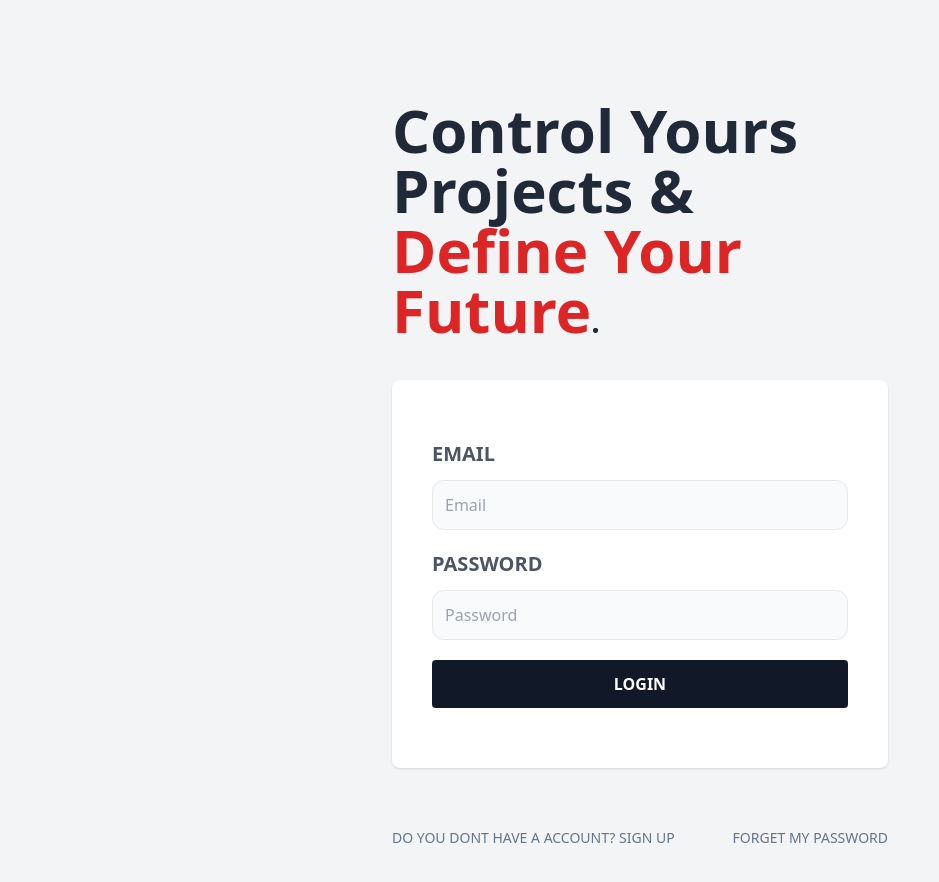
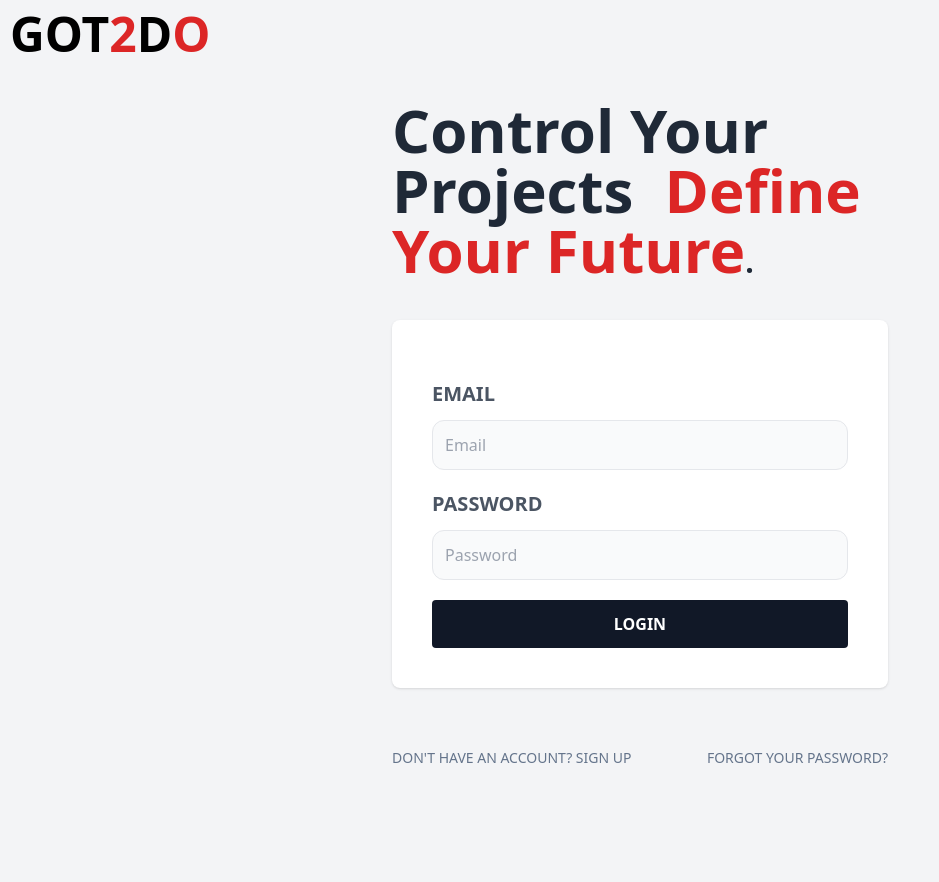
Before and after one commit to Jsosholberton/ToDoList, a React (Vite) app in the folder frontend/: page / in a window 1280 px wide. Shown: the top 882 px of the page, without its empty margins (0-939 px from the left). Built offline with nearby package versions, Linux system fonts and the light colour scheme.

Commit message:
logos_&&_more_configs

```diff
--- a/frontend/src/paginas/Login.jsx
+++ b/frontend/src/paginas/Login.jsx
@@ -1,15 +1,14 @@
-import { useState } from "react"
-import { Link, useNavigate } from "react-router-dom"
-import Alerta from "../components/Alerta"
-import axios from 'axios'
-import useAuth from "../hooks/useAuth"
-
-
+import React, { useState } from "react";
+import { Link, useNavigate } from "react-router-dom";
+import Alerta from "../components/Alerta";
+import axios from 'axios';
+import useAuth from "../hooks/useAuth";
+import "./base.css";
 
 const Login = () => {
-  const [email, setEmail] = useState("")
-  const [password, setPassword] = useState("")
-  const [alerta, setAlerta] = useState({})
+  const [email, setEmail] = useState("");
+  const [password, setPassword] = useState("");
+  const [alerta, setAlerta] = useState({});
 
   const { setAuth } = useAuth();
   const navigate = useNavigate();
@@ -40,14 +39,20 @@ const Login = () => {
     }
   };
 
-  const { msg } = alerta
+  const { msg } = alerta;
 
   return (
-    <>
-      <div className="page-container"></div>
+    <div className="page-container">
+      <div className="corner-text">
+        <h2 className="text-5xl text-center font-black">
+          <span className="text-black">GOT</span>
+          <span className="text-red-600">2</span>
+          <span className="text-black">D</span>
+          <span className="text-red-600">O</span>
+        </h2>
+      </div>
       <h1 className="text-gray-800 font-black text-6xl capitalize">
-        {" "}
-        Control yours Projects & {""}{" "}
+        Control your Projects &nbsp;
         <span className="text-red-600">Define Your Future</span>
         <span className="text-3xl">.</span>
       </h1>
@@ -55,7 +60,7 @@ const Login = () => {
       {msg && <Alerta alerta={alerta} />}
 
       <form
-        className="my-10 bg-white shadow rounded-lg p-10 "
+        className="my-10 bg-white shadow rounded-lg p-10"
         onSubmit={handleSubmit}
       >
         <div className="my-5">
@@ -69,7 +74,7 @@ const Login = () => {
             id="email"
             type="email"
             placeholder="Email"
-            className="w-full mt-3 p-3 border rounded-xl bg bg-gray-50  "
+            className="w-full mt-3 p-3 border rounded-xl bg bg-gray-50"
             value={email}
             onChange={(e) => setEmail(e.target.value)}
           />
@@ -84,36 +89,36 @@ const Login = () => {
           <input
             id="PASSWORD"
             type="password"
-            placeholder="Password "
-            className="w-full mt-3 p-3 border rounded-xl bg bg-gray-50  "
+            placeholder="Password"
+            className="w-full mt-3 p-3 border rounded-xl bg bg-gray-50"
             value={password}
             onChange={(e) => setPassword(e.target.value)}
           />
         </div>
-        <input
+        <button
           type="submit"
-          value="Login"
-          className="bg-gray-900 mb-5 w-full py-3 text-white uppercase font-bold
-              rounded hover:cursor-pointer hover:bg-gray-500 transition colors"
-        />
+          className="bg-gray-900 w-full py-3 text-white uppercase font-bold rounded hover:bg-gray-500 transition colors"
+        >
+          Login
+        </button>
       </form>
 
       <nav className="lg:flex lg:justify-between">
         <Link
           className="block text-center my-5 text-slate-500 uppercase text-sm"
-          to="registrar"
+          to="/registrar" // Reemplaza con la ruta correcta
         >
-          Do you dont have a account? Sign up{" "}
+          Don't have an account? Sign up
         </Link>
 
         <Link
           className="block text-center my-5 text-slate-500 uppercase text-sm"
-          to="olvidepassword"
+          to="/olvidepassword" // Reemplaza con la ruta correcta
         >
-          Forget My Password
+          Forgot your password?
         </Link>
       </nav>
-    </>
+    </div>
   );
 };
 
--- a/frontend/src/paginas/Olvidepassword.jsx
+++ b/frontend/src/paginas/Olvidepassword.jsx
@@ -1,15 +1,13 @@
-import { useState } from 'react'
-import { Link } from "react-router-dom"
-import Alerta from '../components/Alerta'
-import axios from 'axios'
-import { useEffect } from "react";
-
+import React, { useState, useEffect } from 'react';
+import { Link } from "react-router-dom";
+import Alerta from '../components/Alerta';
+import axios from 'axios';
 
 const Olvidepassword = () => {
-  const [email, setEmail] = useState('')
-  const [alerta, setAlerta] = useState({})
+  const [email, setEmail] = useState('');
+  const [alerta, setAlerta] = useState({});
 
-  const handleSubmit = async e => {
+  const handleSubmit = async (e) => {
     e.preventDefault();
 
     if (email === '' || email.length < 6) {
@@ -17,7 +15,7 @@ const Olvidepassword = () => {
         msg: "Email is required",
         error: true
       });
-      return
+      return;
     }
 
     try {
@@ -42,60 +40,70 @@ const Olvidepassword = () => {
   }, []);
 
   return (
-    <>
+    <div className="page-container">
+      <div className="corner-text">
+        <h2 className="text-5xl text-center font-black">
+          <span className="text-black">GOT</span>
+          <span className="text-red-600">2</span>
+          <span className="text-black">D</span>
+          <span className="text-red-600">O</span>
+        </h2>
+      </div>
       <h1 className="text-gray-900 font-black text-6xl capitalize">Restore Your password And Not
-        {''}<span className="text-red-600"> Lose</span>
+        <span className="text-red-600"> Lose</span>
         <span className="text-gray-900"> Your</span>
         <span className="text-red-600"> Projects</span>
       </h1>
 
       {msg && <Alerta alerta={alerta} />}
 
-      <form className="my-10 bg-white shadow rounded-lg p-10 "
+      <form
+        className="my-10 bg-white shadow rounded-lg p-10"
         onSubmit={handleSubmit}
       >
-
         <div className="my-5">
           <label
             className="uppercase text-gray-600 block text-xl font-bold"
             htmlFor="email"
-          >Email</label>
+          >
+            Email
+          </label>
           <input
             id="email"
             type="email"
             placeholder="Put your Email"
-            className="w-full mt-3 p-3 border rounded-xl bg bg-gray-50  "
+            className="w-full mt-3 p-3 border rounded-xl bg bg-gray-50"
             value={email}
-            onChange={e => setEmail(e.target.value)}
-
+            onChange={(e) => setEmail(e.target.value)}
           />
         </div>
 
-        <input
+        <button
           type="submit"
           value="Recover Access"
-          className="bg-gray-900 mb-5 w-full py-3 text-white uppercase font-bold
-        rounded hover:cursor-pointer hover:bg-gray-500 transition colors"
-        />
-
+          className="bg-gray-900 mb-5 w-full py-3 text-white uppercase font-bold rounded hover:bg-gray-500 transition colors"
+        >
+          Recover Access
+        </button>
       </form>
 
       <nav className="lg:flex lg:justify-between">
         <Link
           className="block text-center my-5 text-slate-500 uppercase text-sm"
           to="/"
-        >You Have a account? Sign In   </Link>
+        >
+          You Have an account? Sign In
+        </Link>
 
         <Link
           className="block text-center my-5 text-slate-500 uppercase text-sm"
           to="/registrar"
-        >Do you dont have a account? Sign up </Link>
-
-
-
+        >
+          Don't have an account? Sign up
+        </Link>
       </nav>
-    </>
-  )
+    </div>
+  );
 }
 
-export default Olvidepassword
+export default Olvidepassword;
--- a/frontend/src/paginas/Registrar.jsx
+++ b/frontend/src/paginas/Registrar.jsx
@@ -1,92 +1,101 @@
-import { useState } from 'react'
-import { Link } from "react-router-dom"
-import Alerta from '../components/Alerta'
-import axios from 'axios'
-import { useEffect } from "react";
+import React, { useState, useEffect } from 'react';
+import { Link } from "react-router-dom";
+import Alerta from '../components/Alerta';
+import axios from 'axios';
 
 const Registrar = () => {
-  const [ name, setName ] = useState ('')
-  const [ email, setEmail ] = useState ('')
-  const [ password, setPassword ] = useState ('')
-  const [ repeatpassword, setRapeatpassword ] = useState ('')
-  const [ alerta, setAlerta ] = useState({})
+  const [name, setName] = useState('');
+  const [email, setEmail] = useState('');
+  const [password, setPassword] = useState('');
+  const [repeatpassword, setRepeatpassword] = useState('');
+  const [alerta, setAlerta] = useState({});
 
-
-  const handlesubmit = async e => {
+  const handleSubmit = async (e) => {
     e.preventDefault();
-    if([name, email, password, repeatpassword].includes('')) {
+    if ([name, email, password, repeatpassword].includes('')) {
       setAlerta({
         msg: 'All fields are required',
-          error: true
-      })
-      return
+        error: true,
+      });
+      return;
     }
 
-    if(password !== repeatpassword) {
+    if (password !== repeatpassword) {
       setAlerta({
-        msg: 'The password must the be same',
-        error: true
-    })
-    return
-    }
-    if(password.length < 8) {
-      setAlerta({
-        msg: 'The password must the be greater than 8 characters',
-        error: true
-    })
-    return
+        msg: 'The password must be the same',
+        error: true,
+      });
+      return;
     }
 
-    setAlerta({})
+    if (password.length < 8) {
+      setAlerta({
+        msg: 'The password must be greater than 8 characters',
+        error: true,
+      });
+      return;
+    }
+
+    setAlerta({});
 
     try {
-      const { data } = await axios.post('http://localhost:4000/api/users',{
-        name, email, password })
+      const { data } = await axios.post('http://localhost:4000/api/users', {
+        name, email, password
+      });
+
       setAlerta({
         msg: data.msg,
-          error: false
-      })
+        error: false,
+      });
     } catch (error) {
       setAlerta({
         msg: error.response.data.msg,
-        error: true
-    })
+        error: true,
+      });
     }
   }
 
-  const { msg } = alerta
+  const { msg } = alerta;
 
   useEffect(() => {
     window.scrollTo(0, 0);
   }, []);
 
   return (
-    <>
-          <h1 className="text-red-600 font-black text-6xl capitalize">Create  {''}  <span className="text-gray-900">your account and Manage your</span>
-          <span className='text-red-600'> Project</span>
+    <div className="page-container">
+      <div className="corner-text">
+        <h2 className="text-5xl text-center font-black">
+          <span className="text-black">GOT</span>
+          <span className="text-red-600">2</span>
+          <span className="text-black">D</span>
+          <span className="text-red-600">O</span>
+        </h2>
+      </div>
+      <h1 className="text-red-600 font-black text-6xl capitalize">
+        Create your account and Manage your <span className='text-gray-900'>Project</span>
         <span className="text-3xl text-black">.</span>
       </h1>
 
-        { msg && <Alerta alerta={alerta} /> }
+      {msg && <Alerta alerta={alerta} />}
 
       <form
-
-        className="my-10 bg-white shadow rounded-lg p-10 "
-        onSubmit={handlesubmit}
+        className="my-10 bg-white shadow rounded-lg p-10"
+        onSubmit={handleSubmit}
       >
         <div className="my-5">
           <label
             className="uppercase text-gray-600 block text-xl font-bold"
             htmlFor="nombre"
-            >Name</label>
+          >
+            Name
+          </label>
           <input
             id="nombre"
             type="text"
             placeholder="Your Name"
-              className="w-full mt-3 p-3 border rounded-xl bg bg-gray-50  "
+            className="w-full mt-3 p-3 border rounded-xl bg bg-gray-50"
             value={name}
-              onChange={e => setName(e.target.value)}
-
+            onChange={(e) => setName(e.target.value)}
           />
         </div>
 
@@ -94,15 +103,16 @@ import { useEffect } from "react";
           <label
             className="uppercase text-gray-600 block text-xl font-bold"
             htmlFor="email"
-            >Email</label>
+          >
+            Email
+          </label>
           <input
             id="email"
             type="email"
             placeholder="Email"
-              className="w-full mt-3 p-3 border rounded-xl bg bg-gray-50  "
+            className="w-full mt-3 p-3 border rounded-xl bg bg-gray-50"
             value={email}
-              onChange={e => setEmail(e.target.value)}
-
+            onChange={(e) => setEmail(e.target.value)}
           />
         </div>
 
@@ -110,57 +120,61 @@ import { useEffect } from "react";
           <label
             className="uppercase text-gray-600 block text-xl font-bold"
             htmlFor="password"
-            >Password</label>
+          >
+            Password
+          </label>
           <input
             id="PASSWORD"
             type="password"
             placeholder="Password"
-              className="w-full mt-3 p-3 border rounded-xl bg bg-gray-50  "
+            className="w-full mt-3 p-3 border rounded-xl bg bg-gray-50"
             value={password}
-              onChange={e => setPassword(e.target.value)}
-
+            onChange={(e) => setPassword(e.target.value)}
           />
         </div>
+
         <div className="my-5">
           <label
             className="uppercase text-gray-600 block text-xl font-bold"
             htmlFor="password2"
-            >Repeat Password</label>
+          >
+            Repeat Password
+          </label>
           <input
             id="PASSWORD2"
             type="password"
             placeholder="Repeat Password"
-              className="w-full mt-3 p-3 border rounded-xl bg bg-gray-50  "
+            className="w-full mt-3 p-3 border rounded-xl bg bg-gray-50"
             value={repeatpassword}
-              onChange={e => setRapeatpassword(e.target.value)}
-
+            onChange={(e) => setRepeatpassword(e.target.value)}
           />
         </div>
-            <input
+
+        <button
           type="submit"
-              value="Create Account"
-              className="bg-gray-900 mb-5 w-full py-3 text-white uppercase font-bold
-              rounded hover:cursor-pointer hover:bg-gray-500 transition colors"
-            />
-
+          className="bg-gray-900 mb-5 w-full py-3 text-white uppercase font-bold rounded hover:bg-gray-500 transition colors"
+        >
+          Create Account
+        </button>
       </form>
 
       <nav className="lg:flex lg:justify-between">
         <Link
           className="block text-center my-5 text-slate-500 uppercase text-sm"
           to="/"
-          >You Have a account? Sign In </Link>
+        >
+          You Have an account? Sign In
+        </Link>
 
         <Link
           className="block text-center my-5 text-slate-500 uppercase text-sm"
           to="/olvidepassword"
-          >Forget My Password</Link>
-
-
-
+        >
+          Forgot My Password
+        </Link>
       </nav>
-    </>
-  )
+    </div>
+  );
 }
 
-export default Registrar
+export default Registrar;
--- a/frontend/src/paginas/base.css
+++ b/frontend/src/paginas/base.css
@@ -0,0 +1,6 @@
+.corner-text {
+    position: absolute;
+    top: 0;
+    left: 0;
+    padding: 10px;
+  }
```
Lines whose indentation alone changed are shown as unchanged.
